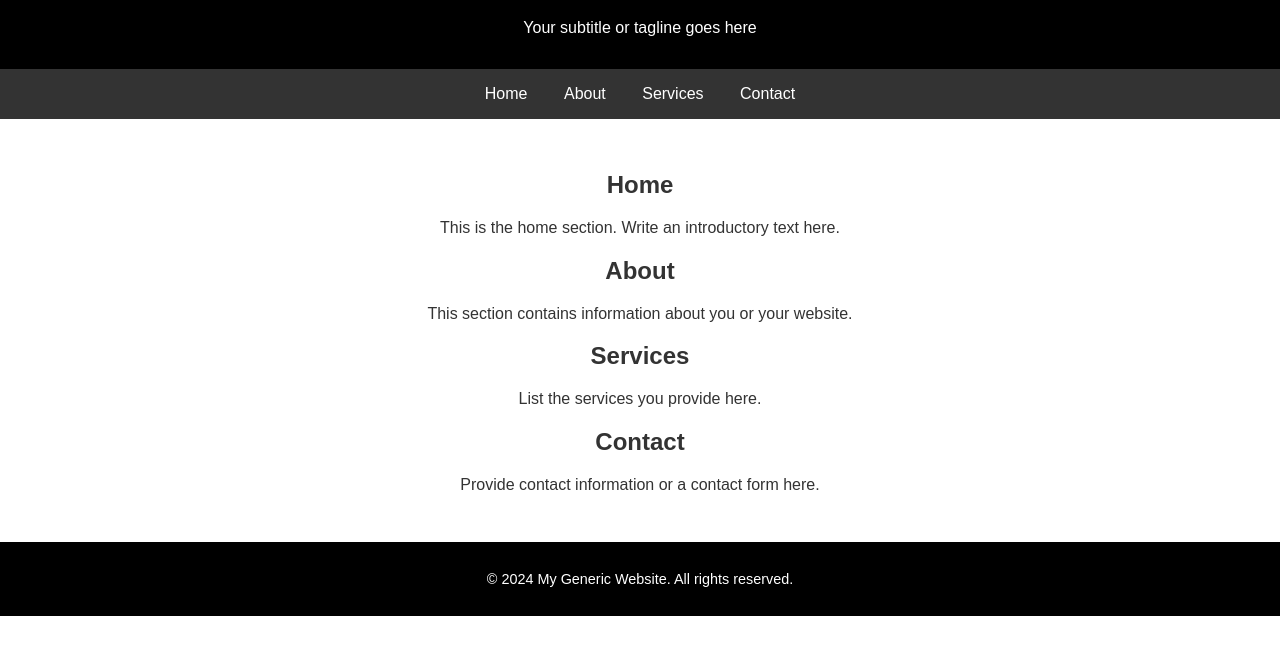
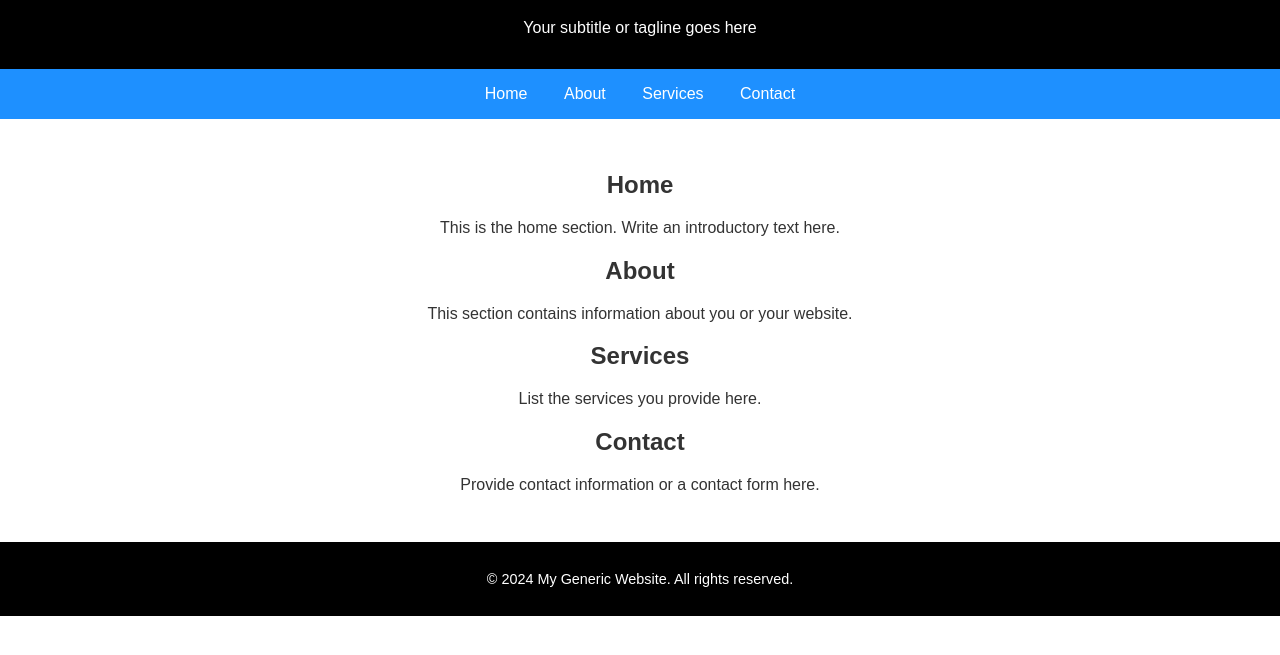
Before and after one commit to dgcole55/dgcole55.github.io, a plain HTML site: page index.html in a window 1280 px wide. Shown: the part 77-732 px from the top of the page. Drawn offline with Linux system fonts and the light colour scheme.

Commit message:
Update index.html

```diff
--- a/index.html
+++ b/index.html
@@ -19,7 +19,7 @@
             text-align: center;
         }
         nav {
-            background-color: #333;
+            background-color: DodgerBlue;
             color: white;
             padding: 1em;
             text-align: center;
```
